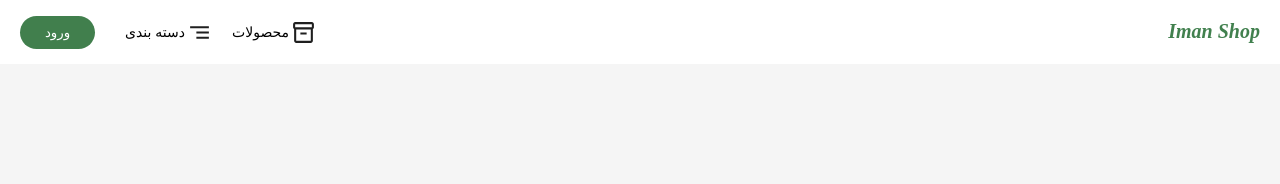
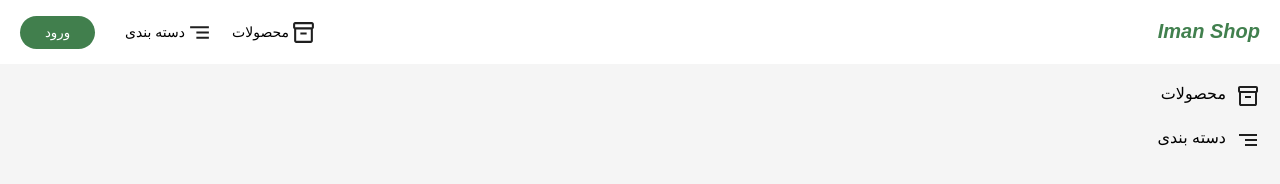
Before and after one commit to 001M4N/MyShop, a plain HTML site: page index.html in a window 1280 px wide. Drawn offline with Linux system fonts and the light colour scheme; a small style sheet from the web is missing.

Commit message:
coding ham menu

```diff
--- a/index.html
+++ b/index.html
@@ -9,7 +9,7 @@
 </head>
 <body dir="rtl">
     <header>
-        <div class="flex">
+        <div class="flex-row">
             <div class="hamburger-menu">
                 <img src="assets/icons/hamburger-menu.svg">
             </div>
@@ -37,5 +37,15 @@
             </div>
         </div>
     </header>
+    <nav class="flex-col navbar">
+        <div class="flex-row nav-item">
+            <img src="./assets/icons/products.svg" alt="products">
+            <span>محصولات</span>
+        </div>
+        <div class="flex-row nav-item">
+            <img src="./assets/icons/list.svg" alt="lists">
+            <span>دسته بندی</span>
+        </div>
+    </nav>
 </body>
 </html>
--- a/main.css
+++ b/main.css
@@ -6,6 +6,7 @@
     margin: 0px;
     padding: 0px;
     box-sizing: border-box;
+    font-family: Vazirmatn, Arial, Helvetica, sans-serif;
 }
 
 a{
@@ -13,8 +14,14 @@ a{
     color: inherit;
 }
 
-.flex{
+.flex-row{
     display: flex;
+}
+
+.flex-col{
+    display: flex;
+    flex-direction: column;
+    justify-content: top;
 }
 
 body{
@@ -34,7 +41,6 @@ header{
     justify-content: space-between;
     align-items: center;
     font-size: 14px;
-    font-family: Vazirmatn, Arial, Helvetica, sans-serif;
 }
 
 .cats{
@@ -53,7 +59,7 @@ header{
 
 .topic:hover{
     opacity: 85%;
-    font-size: 15.5px;
+    transform: scale(1.2);
 }
 .topic span{
     margin-right: 2px;
@@ -104,3 +110,15 @@ header{
     border: 2px var(--organization-color) solid;
     opacity: 90%;
 }
+
+.navbar{
+    margin: 10px;
+}
+
+.nav-item{
+    margin: 10px;
+}
+
+.nav-item span{
+    margin-right: 10px;
+}
```
